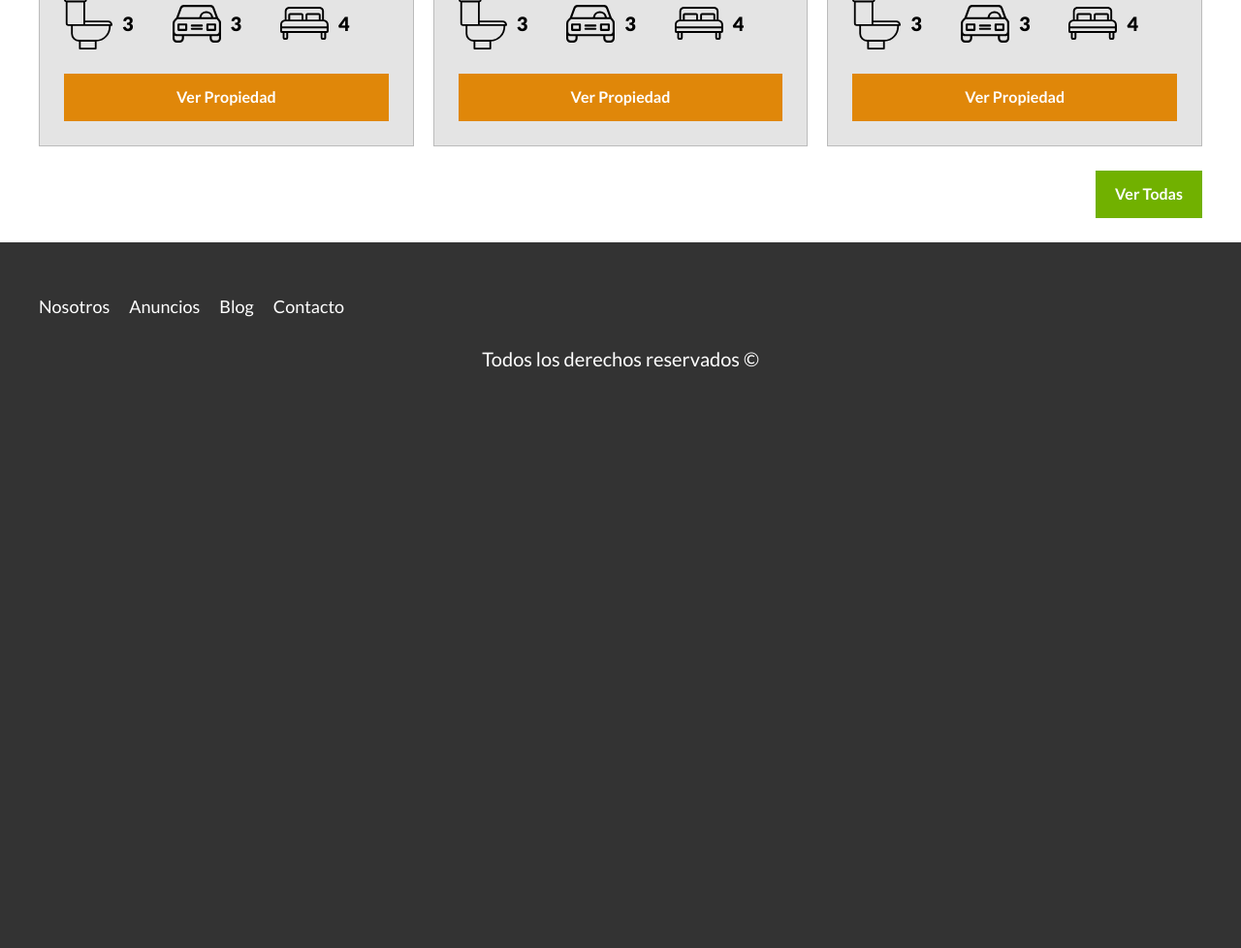
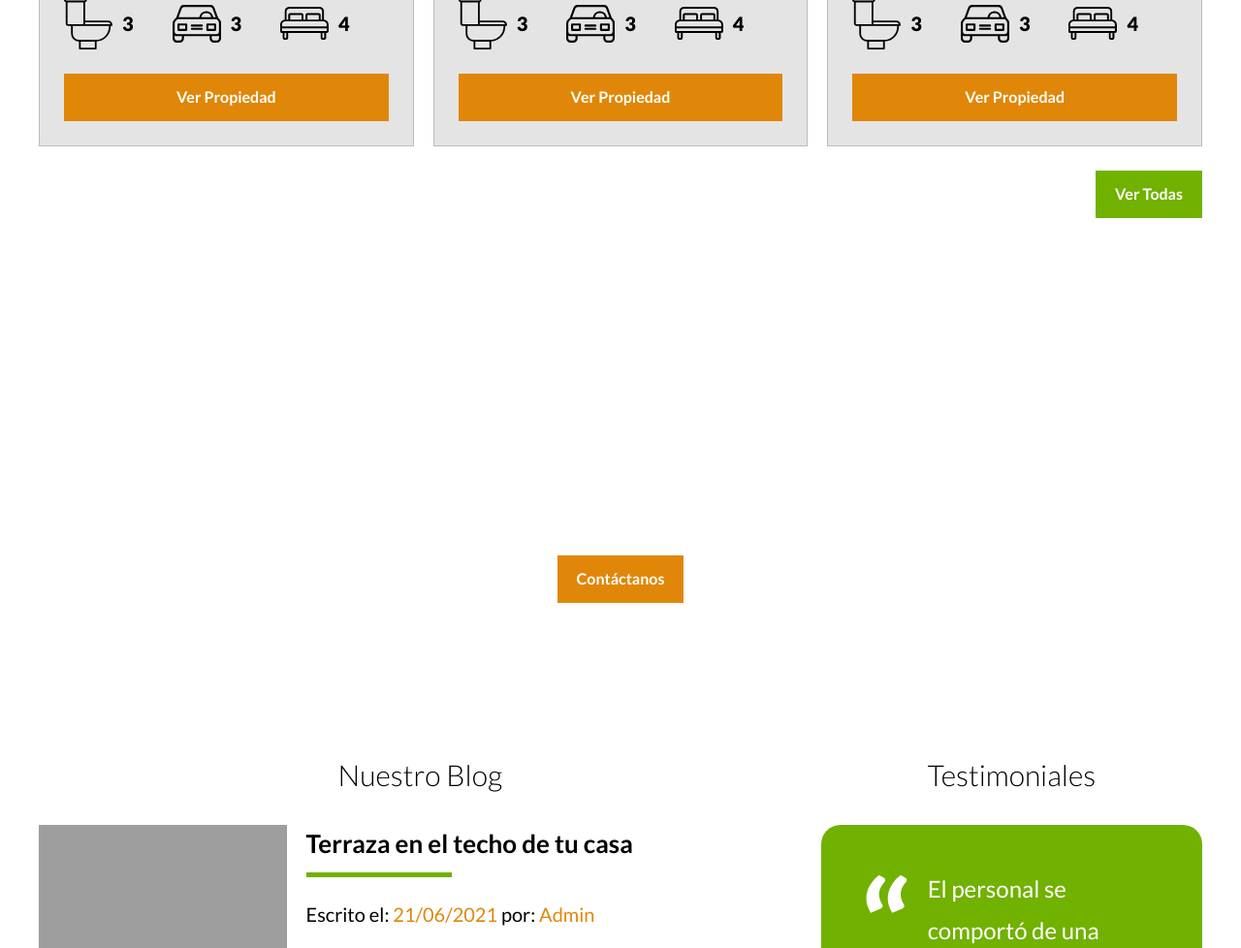
Before and after one commit to jlmonar17/bienes_raices, a PHP site: page / in a window 1280 px wide. Shown: the part 2013-2991 px from the top of the page at 97% size. Before the commit the page ends 2392 px from the top, so only its background shows below. Run offline with PHP 8.4, Linux system fonts and the light colour scheme; style sheets or scripts are compiled from the project's sources; some libraries are stand-ins or nearby versions; grey boxes are pictures that could not be loaded.

Commit message:
Implementación de sección de contactar, blog y testimoniales en página principal.

```diff
--- a/index.html
+++ b/index.html
@@ -142,7 +142,9 @@
                             </li>
                         </ul>
 
-                        <a class="boton boton-amarillo" href="anuncios.html"
+                        <a
+                            class="boton boton-amarillo-block"
+                            href="anuncios.html"
                             >Ver Propiedad</a
                         >
                     </div>
@@ -200,7 +202,9 @@
                             </li>
                         </ul>
 
-                        <a class="boton boton-amarillo" href="anuncios.html"
+                        <a
+                            class="boton boton-amarillo-block"
+                            href="anuncios.html"
                             >Ver Propiedad</a
                         >
                     </div>
@@ -258,7 +262,9 @@
                             </li>
                         </ul>
 
-                        <a class="boton boton-amarillo" href="anuncios.html"
+                        <a
+                            class="boton boton-amarillo-block"
+                            href="anuncios.html"
                             >Ver Propiedad</a
                         >
                     </div>
@@ -269,6 +275,109 @@
                 <a class="boton boton-verde" href="anuncios.html">Ver Todas</a>
             </div>
         </section>
+
+        <section class="imagen-contacto">
+            <h2>Encuentra la casa de tus sueños</h2>
+            <p>
+                Llena el formulario de contacto y un asesor se pondrá en
+                contacto contigo a la brevedad
+            </p>
+            <a href="contacto.html" class="boton-amarillo">Contáctanos</a>
+        </section>
+
+        <div class="contenedor seccion seccion-inferior">
+            <section class="blog">
+                <h3>Nuestro Blog</h3>
+
+                <article class="entrada-blog">
+                    <div class="imagen">
+                        <picture>
+                            <source
+                                srcset="build/img/blog1.webp"
+                                type="image/webp"
+                            />
+                            <source
+                                srcset="build/img/blog1.jpg"
+                                type="image/jpg"
+                            />
+                            <img
+                                loading="lazy"
+                                src="build/img/blog1.jpg"
+                                alt="imagen blog"
+                            />
+                        </picture>
+                    </div>
+
+                    <div class="texto-entrada">
+                        <a href="blog.html">
+                            <h4>Terraza en el techo de tu casa</h4>
+
+                            <p>
+                                Escrito el: <span>21/06/2021</span> por:
+                                <span>Admin</span>
+                            </p>
+
+                            <p>
+                                Consejos para construir una teraza en el techo
+                                de tu casa, con los mejores materiales y
+                                ahorrando dinero
+                            </p>
+                        </a>
+                    </div>
+                </article>
+
+                <article class="entrada-blog">
+                    <div class="imagen">
+                        <picture>
+                            <source
+                                srcset="build/img/blog2.webp"
+                                type="image/webp"
+                            />
+                            <source
+                                srcset="build/img/blog2.jpg"
+                                type="image/jpg"
+                            />
+                            <img
+                                loading="lazy"
+                                src="build/img/blog2.jpg"
+                                alt="imagen blog"
+                            />
+                        </picture>
+                    </div>
+
+                    <div class="texto-entrada">
+                        <a href="blog.html">
+                            <h4>Guía para la decoración de tu hogar</h4>
+
+                            <p>
+                                Escrito el: <span>21/06/2021</span> por:
+                                <span>Admin</span>
+                            </p>
+
+                            <p>
+                                Maximiza el espacio en tu hogar con esta guia,
+                                aprende a combinar muebles y colores para darle
+                                vida a tu espacio.
+                            </p>
+                        </a>
+                    </div>
+                </article>
+            </section>
+
+            <section class="testimoniales">
+                <h3>Testimoniales</h3>
+
+                <div class="testimonial">
+                    <blockquote>
+                        El personal se comportó de una excelente forma, muy
+                        buena atención y la casa que me ofrecieron cumple con
+                        todas mis expectativas.
+                    </blockquote>
+
+                    <p>- José Monar</p>
+                </div>
+            </section>
+        </div>
 
         <footer class="footer seccion">
             <div class="contenido-footer contenedor">
--- a/src/scss/app.scss
+++ b/src/scss/app.scss
@@ -11,3 +11,6 @@
 @import "layout/iconos";
 @import "layout/anuncios";
 @import "layout/botones";
+@import "layout/contactar";
+@import "layout/inferior";
+@import "layout/testimoniales";
--- a/src/scss/layout/_botones.scss
+++ b/src/scss/layout/_botones.scss
@@ -1,4 +1,11 @@
+.boton-amarillo-block {
+    @include boton($amarillo, block);
+}
+
 .boton-amarillo {
+    @include boton($amarillo, inline-block);
+}
+.boton-amarillo-block {
     @include boton($amarillo, block);
 }
 
--- /dev/null
+++ b/src/scss/layout/_contactar.scss
@@ -0,0 +1,29 @@
+.webp .imagen-contacto {
+    background-image: url(../img/encuentra.webp);
+}
+
+.no-webp .imagen-contacto {
+    background-image: url(../img/encuentra.jpg);
+}
+
+.imagen-contacto {
+    background-size: cover;
+    background-position: center center;
+    padding: $separacion * 2 0;
+    display: flex;
+    flex-direction: column;
+    align-items: center;
+
+    h2 {
+        font-size: 4rem;
+        color: $blanco;
+        font-weight: $black;
+    }
+
+    p {
+        font-weight: 1.8rem;
+        color: $blanco;
+        padding: 0 $separacion / 2;
+        text-align: center;
+    }
+}
--- /dev/null
+++ b/src/scss/layout/_inferior.scss
@@ -0,0 +1,51 @@
+@include tablet {
+    .seccion-inferior {
+        display: grid;
+        grid-template-columns: 2fr 1fr;
+        column-gap: 2rem;
+    }
+}
+
+.entrada-blog {
+    margin-bottom: 2rem;
+
+    @include tablet {
+        display: grid;
+        grid-template-columns: 1fr 2fr;
+        column-gap: 2rem;
+    }
+
+    &:last-of-type {
+        margin-bottom: 0;
+    }
+}
+
+.texto-entrada {
+    a {
+        color: $negro;
+        display: block;
+        margin-top: 2rem;
+
+        @include tablet {
+            margin-top: 0;
+        }
+    }
+
+    h4 {
+        margin: 0;
+        line-height: 1.5;
+
+        &:after {
+            content: "";
+            display: block;
+            width: 15rem;
+            height: 0.5rem;
+            margin-top: 1rem;
+            background-color: $verde;
+        }
+    }
+
+    span {
+        color: $amarillo;
+    }
+}
```
Also changed, not shown: src/scss/layout/_testimoniales.scss (added, +28 -0 lines).
